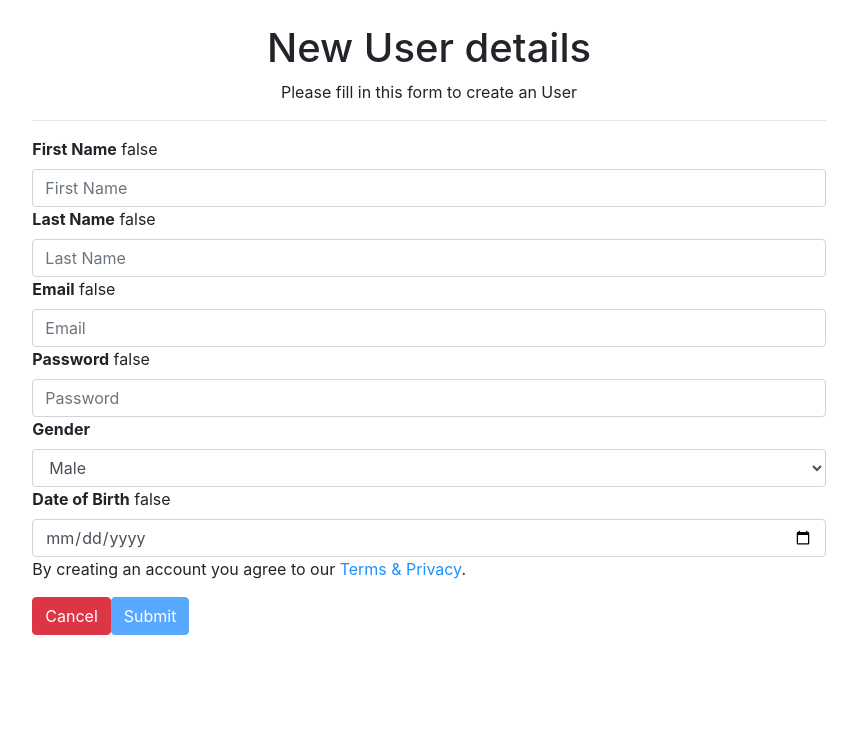
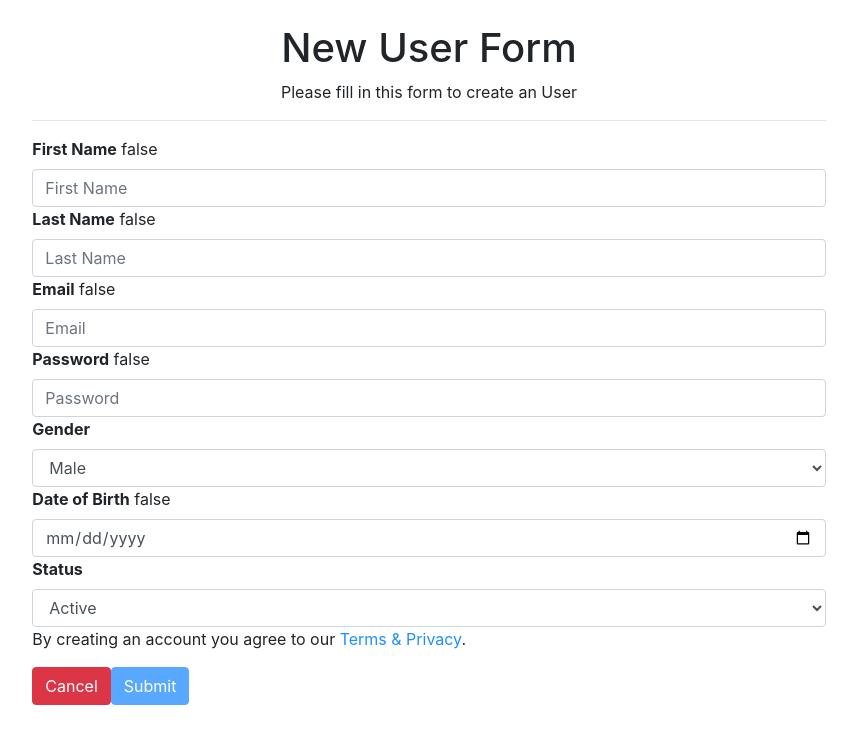
Before and after one commit to Kishan-Kalburgi/Basic-angular-5-login, an Angular app in the folder pilot/: page /addUser in a window 1280 px wide. Shown: the top 744 px of the page, without its empty margins (211-1068 px from the left). Built offline with nearby package versions, Linux system fonts and the light colour scheme.

Commit message:
added status option

```diff
--- a/pilot/src/app/add-user/add-user.component.html
+++ b/pilot/src/app/add-user/add-user.component.html
@@ -14,14 +14,14 @@
       <div class="container">
 
         <div style="text-align:center;">
-          <h1>New User details</h1>
+          <h1>New User Form</h1>
           <p>Please fill in this form to create an User</p>
         </div>
         <hr>
 
         <label for="firstName">
           <b>First Name</b>
-        </label>   {{ firstName.valid}}
+        </label> {{ firstName.valid}}
         <input type="text" class="form-control" [ngModel]="user.firstName" name="firstName" #firstName="ngModel" id="inputfirstName"
           placeholder="First Name" pattern="^[a-zA-Z][a-zA-Z0-9-_\.]{1,20}$" required>
         <!-- firstName error block -->
@@ -33,7 +33,7 @@
 
         <label for="lastName">
           <b>Last Name</b>
-        </label>   {{ lastName.valid}}
+        </label> {{ lastName.valid}}
         <input type="text" class="form-control" [ngModel]="user.lastName" name="lastName" #lastName="ngModel" id="inputlastName"
           placeholder="Last Name" pattern="^[a-zA-Z][a-zA-Z0-9-_\.]{1,20}$" required>
         <!-- lastName error block -->
@@ -94,14 +94,23 @@
           </div>
         </div>
 
+        <!-- Select status block -->
+        <label for="status">
+          <b>Status</b>
+        </label> {{ status.valid}}
+        <select id="select" class="form-control" [ngModel]="user.status" name="status" required>
+
+          <option *ngFor="let s of status" [value]="s"> {{ s }}
+          </option>
+        </select>
+
         <p>By creating an account you agree to our
           <a href="#" style="color:dodgerblue">Terms & Privacy</a>.</p>
 
         <div class="clearfix">
-            <button type="reset" class="btn btn-danger" routerLink="/users">Cancel</button>
-            <button type="submit" class="btn btn-primary"
-                    [disabled]="!signupForm.form.valid"> Submit
-            </button>
+          <button type="reset" class="btn btn-danger" routerLink="/users">Cancel</button>
+          <button type="submit" class="btn btn-primary" [disabled]="!signupForm.form.valid"> Submit
+          </button>
         </div>
       </div>
     </form>
@@ -111,3 +120,7 @@
     <span></span>
   </div>
 </div>
+
+<div class="custRow row">
+  <br>
+</div>
--- a/pilot/src/app/add-user/add-user.component.ts
+++ b/pilot/src/app/add-user/add-user.component.ts
@@ -12,9 +12,11 @@ export class AddUserComponent implements OnInit {
 
   user: User;
   gender: any[];
+  status: any[];
 
   constructor(private router:Router) {
     this.gender = ['Male', 'Female', 'Others'];
+    this.status = ['Active', 'Inactive'];
       this.user = new User({
         firstName: '',
         lastName: '',
@@ -22,8 +24,8 @@ export class AddUserComponent implements OnInit {
         gender: this.gender[0],
         profileImage: '',
         dob: '',
-        status: ''});
-
+        status: this.status[0]
+      });
   }
 
   ngOnInit() {
```
Also changed, not shown: pilot/src/assets/logo.png (added).
